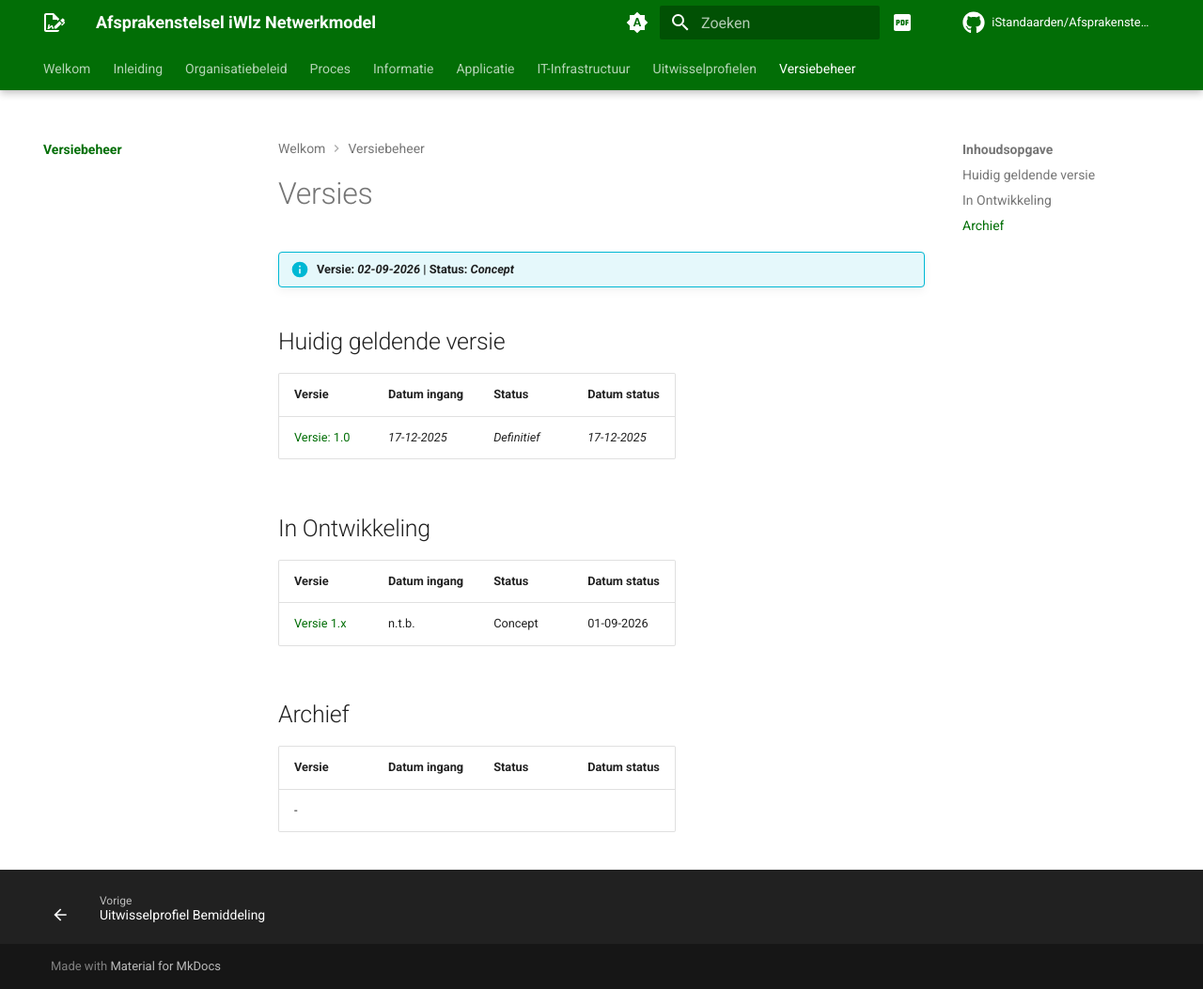
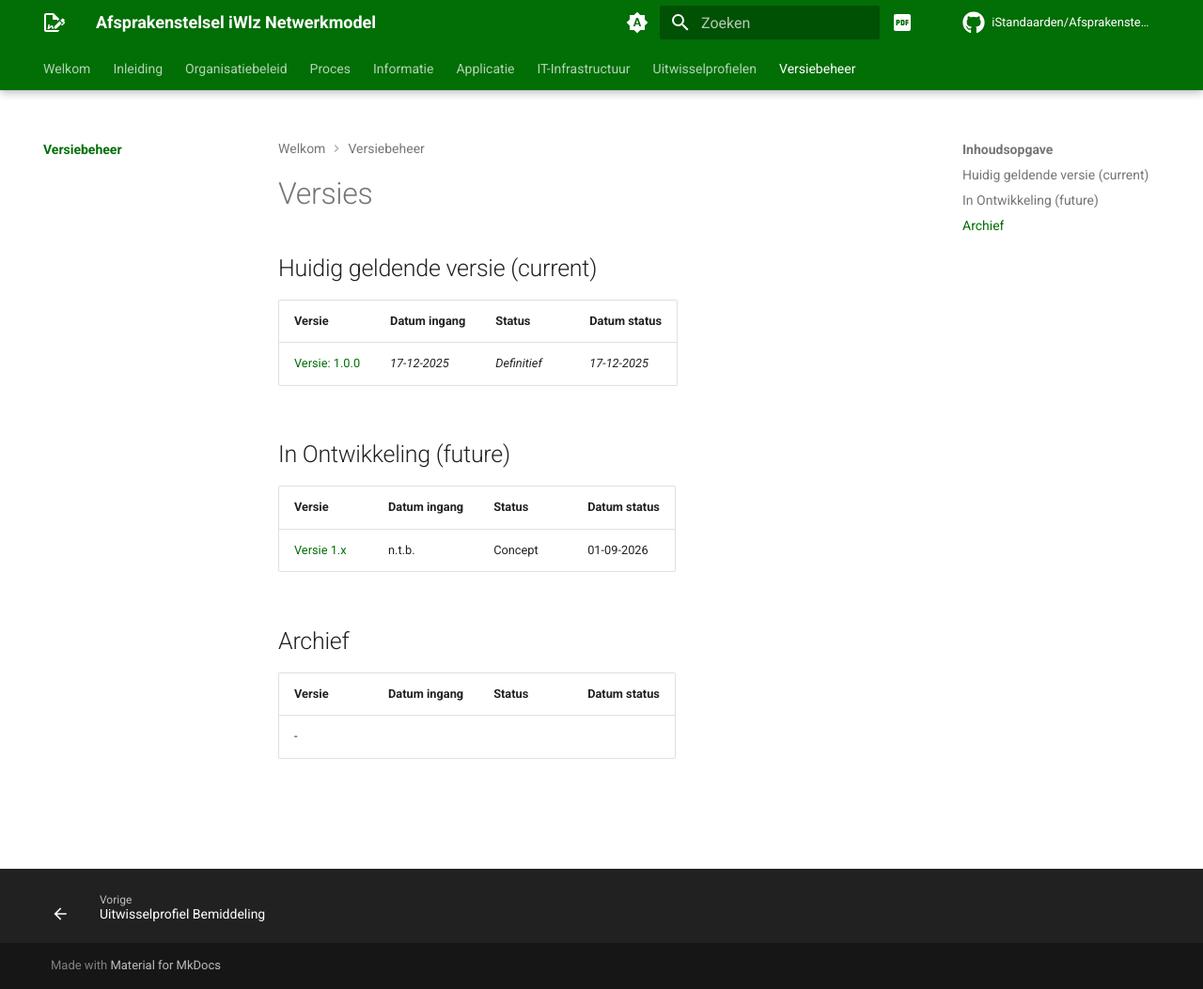
Before and after one commit to iStandaarden/Afsprakenstelsel-iWlz, an MkDocs documentation site: the page built from docs/versies/index.md, in a window 1280 px wide and 1053 px high. Shown: the whole window at 94% size. Built offline with MkDocs 1.6.1 and Material for MkDocs 9.7.7, drawn with Linux system fonts in a browser that asks for light colours; comment, search, counter and statistics services are not loaded; the version menu is left out.

Commit message:
vr update

```diff
--- a/docs/versies/index.md
+++ b/docs/versies/index.md
@@ -1,18 +1,17 @@
 # Versies
 
-!!! info "Versie: *02-09-2026* | Status: *Concept*"
 
-## Huidig geldende versie
+## Huidig geldende versie  (current)
 
 | Versie | Datum ingang | Status | Datum status|
 | :-- | :-- | :-- | :-- |
-| [Versie: 1.0](https://istandaarden.github.io/Afsprakenstelsel-iWlz/) | *17-12-2025* | *Definitief*  |  *17-12-2025* |
+| [Versie: 1.0.0](https://istandaarden.github.io/Afsprakenstelsel-iWlz/) | *17-12-2025* | *Definitief*  |  *17-12-2025* |
 
-## In Ontwikkeling
+## In Ontwikkeling (future)
 
 | Versie | Datum ingang | Status | Datum status |
 | :-- | :-- | :-- | :-- |
-| [Versie 1.x](https://istandaarden.github.io/Afsprakenstelsel-iWlz/staging/staging_remo) | n.t.b. | Concept | 01-09-2026 |
+| [Versie 1.x]() | n.t.b. | Concept | 01-09-2026 |
 
 
 
```
